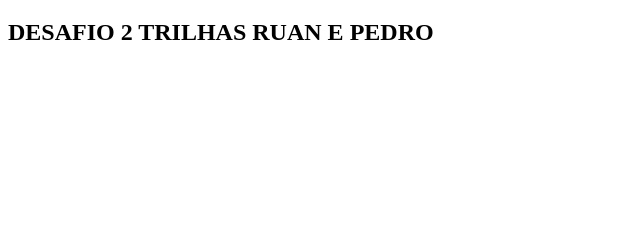
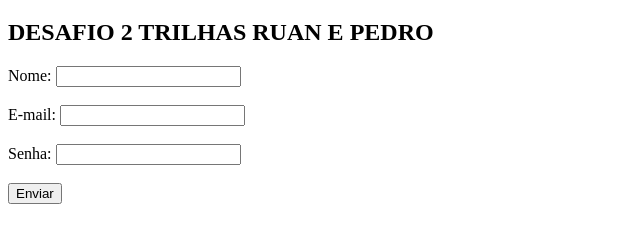
Before and after one commit to pandrade00/-signup-process-docs, a plain HTML site: page signup-process-docs/index.html in a window 1280 px wide. Shown: the part 61-304 px from the top of the page, without its empty margins (0-640 px from the left). Drawn offline with Linux system fonts and the light colour scheme.

Commit message:
Configurando ambiente

```diff
--- a/signup-process-docs/index.html
+++ b/signup-process-docs/index.html
@@ -11,6 +11,19 @@
         <div>
             <h1>DESAFIO 2 TRILHAS RUAN E PEDRO</h1>
         </div>
+        <form>
+            <label for="nome">Nome:</label>
+            <input type="text" id="nome" name="nome" required><br><br>
+
+            <label for="email">E-mail:</label>
+            <input type="email" id="email" name="email" required><br><br>
+
+            <label for="senha">Senha:</label>
+            <input type="password" id="senha" name="senha" required><br><br>
+
+            <input type="submit" value="Enviar">
+          </form>
+
     </section>
 </body>
 </html>
```
